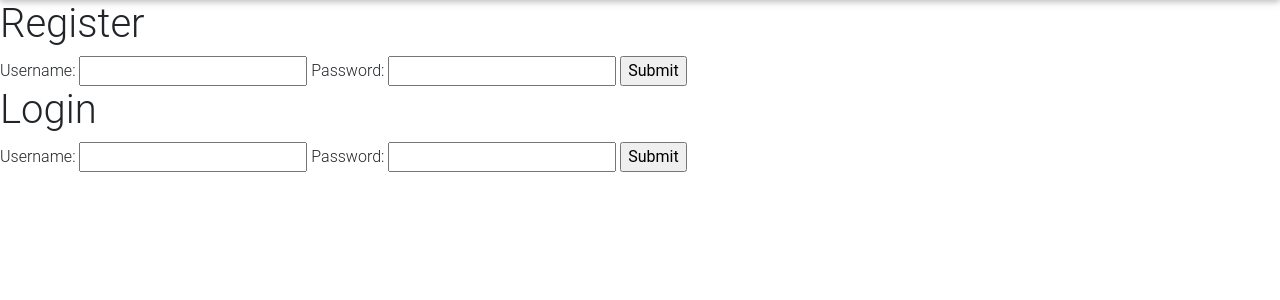
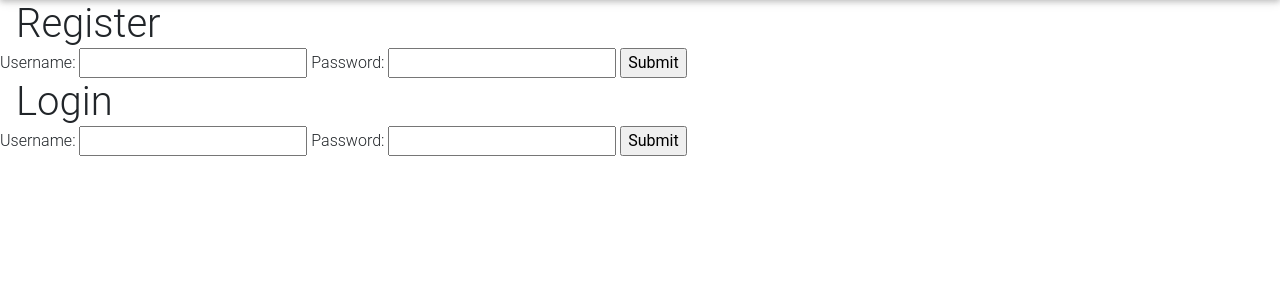
Before and after one commit to mvhs-apps/socialmediaapp, a PHP site: page / in a window 1280 px wide. Shown: the part 58-358 px from the top of the page. Run offline with PHP 8.4, Linux system fonts and the light colour scheme; some libraries are stand-ins or nearby versions.

Commit message:
add general.css

```diff
--- /dev/null
+++ b/general.css
@@ -0,0 +1,5 @@
+.full-width{
+    grid-column: 1 / -1;
+    width:100%;
+    margin: 0 0.4em;
+}
--- a/home.php
+++ b/home.php
@@ -13,6 +13,7 @@ if($user == "invalid" || !isset($user) || $user == "") {
 <html>
 <head>
     <link href="posting.css" rel="stylesheet">
+    <link href="general.css" rel="stylesheet">
 </head>
 <body>
     <h1 class="alert alert-warning alert-dismissible fade show" role="alert">Welcome, <strong><?php echo $user; ?></strong><button type="button" class="close" data-dismiss="alert" aria-label="Close">
@@ -31,7 +32,7 @@ if($user == "invalid" || !isset($user) || $user == "") {
     ?>
 
     <form action="home.php" method="POST">
-        <h3>New Post:</h3>
+        <h3 class="full-width">New Post:</h3>
         <textarea name="post" placeholder="Post here:"></textarea>
         <input type="submit" value="Post!" name="submit2"/>
     </form>
@@ -42,7 +43,7 @@ if($user == "invalid" || !isset($user) || $user == "") {
         }
     ?>
 
-    <h3>Your Posts:</h3>
+    <h3 class="full-width">Your Posts:</h3>
     <div class="posting-container grid">
     <?php
         // Maybe put post getter in another path/file, and have JavaScript retrieve it
--- a/index.php
+++ b/index.php
@@ -8,18 +8,18 @@ session_start();
 ?>
 <html>
 <head>
-
+    <link href="general.css" rel="stylesheet">
 </head>
 
 <body>
     <form action="index.php" method="post">
-        <h1>Register</h1>
+        <h1 class="full-width">Register</h1>
         Username: <input type="text" name="username"/>
         Password: <input type="password" name="password"/>
         <input type="submit" name="submitReg"/>
     </form>
     <form action="index.php" method="post">
-        <h1>Login</h1>
+        <h1 class="full-width">Login</h1>
         Username: <input type="text" name="logusername"/>
         Password: <input type="password" name="logpassword"/>
         <input type="submit" name="submitLog"/>
```
